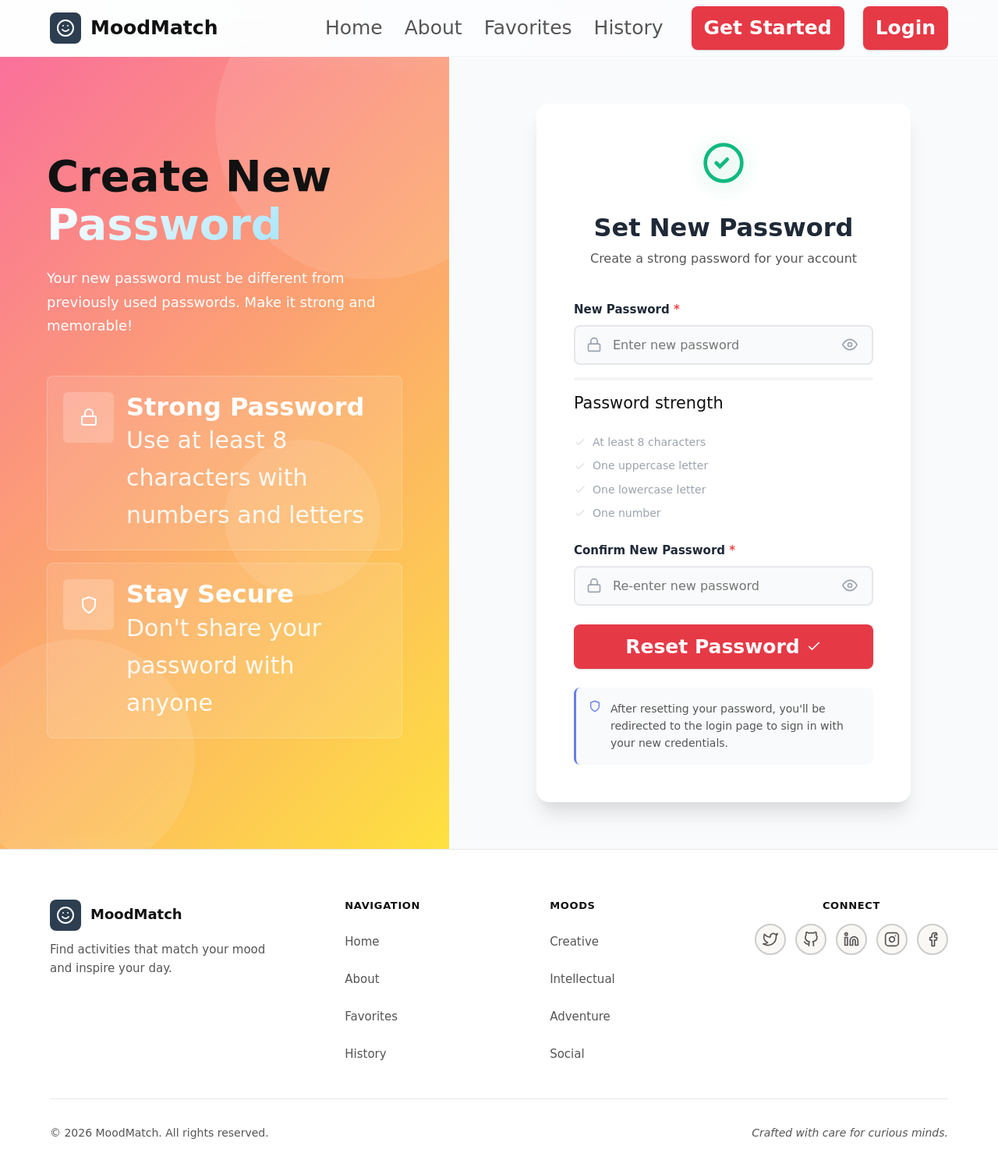
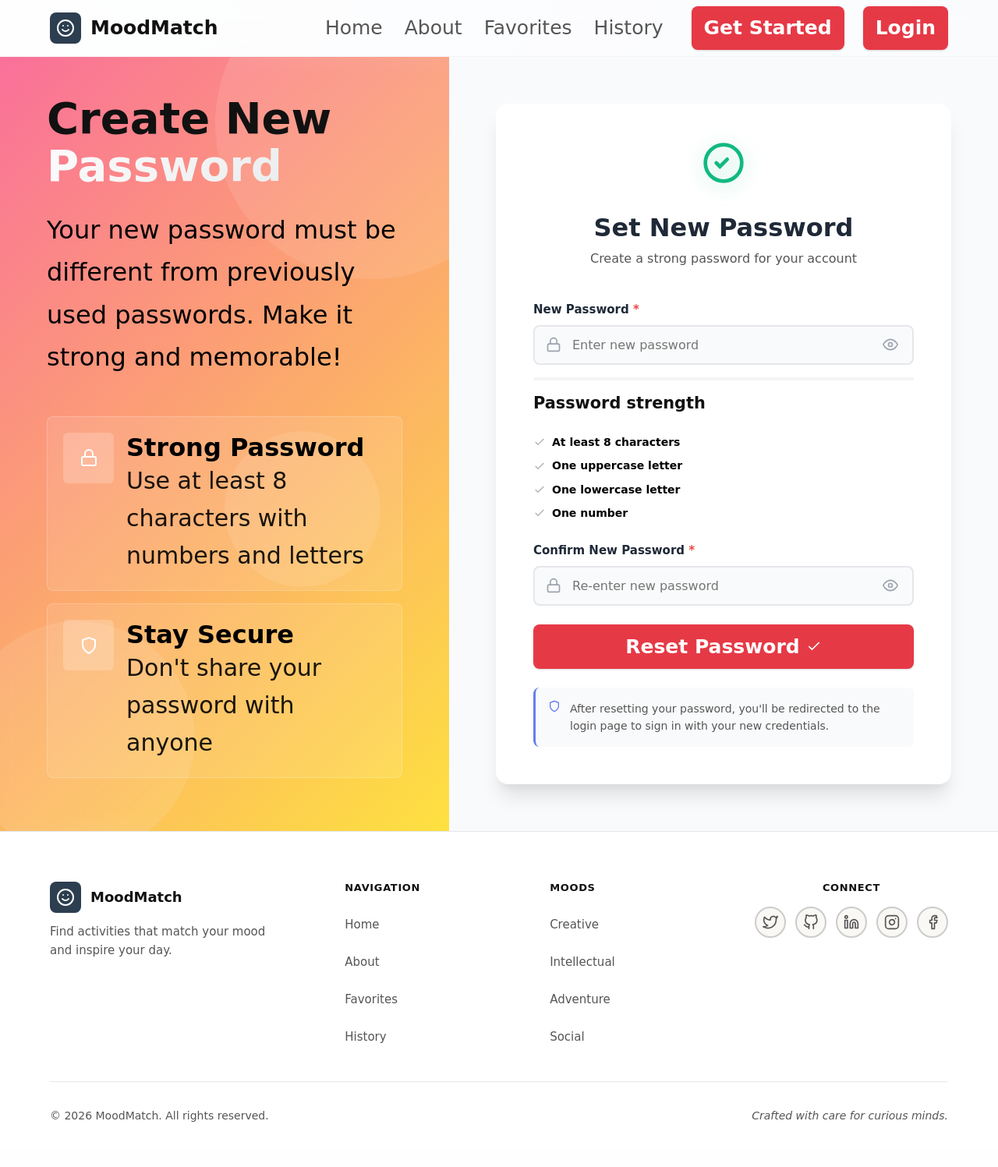
Before and after one commit to hv-0519/MoodMatch, a Flask app: page /reset_password in a window 1280 px wide. Shown: the whole page at 78% size. After the commit the page ends 1439 px from the top, so only its background shows below. Run offline with Flask 3, Linux system fonts and the light colour scheme.

Commit message:
CSS Fixed!!

```diff
--- a/static/css/premium-auth.css
+++ b/static/css/premium-auth.css
@@ -84,19 +84,19 @@ body {
 }
 
 .highlight {
-    background: linear-gradient(135deg, #fff 0%, #a8e6ff 100%);
+    background: linear-gradient(135deg, #fdfbfb 0%, #ebedee 100%);
     -webkit-background-clip: text;
     -webkit-text-fill-color: transparent;
     background-clip: text;
 }
 
 .brand-description {
-    font-size: 1.125rem;
+    font-size: 2rem;
     opacity: 0.95;
     margin-bottom: 48px;
     line-height: 1.7;
     animation: fadeInUp 0.6s ease 0.2s both;
-    color: white;
+    color: black;
 }
 
 .features-list {
@@ -104,6 +104,8 @@ body {
     flex-direction: column;
     gap: 16px;
     animation: fadeInUp 0.6s ease 0.3s both;
+    font-size: 2rem;
+    color: black;
 }
 
 .feature-item {
@@ -210,6 +212,7 @@ body {
 
 .form-container {
     width: 100%;
+    height: 100%;
     max-width: 480px;
     background: var(--bg-primary);
     padding: 48px;
@@ -289,7 +292,6 @@ body {
 }
 
 .step.active .step-number {
-    background: var(--custom-gradient);
     border-color: transparent;
     color: white;
     transform: scale(1.1);
@@ -368,10 +370,17 @@ body {
     gap: 20px;
 }
 
+.pqr{
+    color: black;
+}
+
 .form-group {
     display: flex;
     flex-direction: column;
     gap: 8px;
+    font-weight: bolder;
+
+
 }
 
 .form-group label {
@@ -688,8 +697,8 @@ textarea:focus {
 
 .interest-tag input:checked+span {
     background: var(--primary-gradient);
-    border-color: transparent;
-    color: white;
+    border-color: black;
+    color: black;
 }
 
 /* Password Strength */
@@ -746,6 +755,7 @@ textarea:focus {
 .requirement .check-icon {
     opacity: 0.3;
     transition: var(--transition);
+    color: black;
 }
 
 .requirement.met {
--- a/templates/auth/forget_password.html
+++ b/templates/auth/forget_password.html
@@ -67,7 +67,7 @@
 
     <!-- Right Side - Form -->
     <div class="auth-form-section">
-        <div class="form-container">
+        <div class="form-container wide-form">
             <div class="form-header">
                 <div class="header-icon">
                     <svg width="56" height="56" viewBox="0 0 24 24" fill="none">
--- a/templates/auth/login.html
+++ b/templates/auth/login.html
@@ -64,7 +64,7 @@
 
     <!-- Right Side - Login Form -->
     <div class="auth-form-section">
-        <div class="form-container">
+        <div class="form-container wide-form">
             <div class="form-header">
                 <h2>Welcome Back</h2>
                 <p>Sign in to continue to MoodMatch</p>
--- a/templates/auth/registration.html
+++ b/templates/auth/registration.html
@@ -8,7 +8,7 @@
 {% endblock %}
 
 {% block content %}
-<div class="auth-container registration-container">
+<div class="auth-container">
   <!-- Left Side - Branding -->
   <div class="auth-branding">
     <div class="branding-content">
--- a/templates/auth/reset_password.html
+++ b/templates/auth/reset_password.html
@@ -41,8 +41,8 @@
                         </svg>
                     </div>
                     <div>
-                        <h3 style="font-size:xx-large; color:rgb(255, 255, 255)">Strong Password</h4>
-                            <p style="font-size: larger; color:white">Use at least 8 characters with numbers and letters
+                        <h3 style="font-size:xx-large; color:rgb(0, 0, 0)">Strong Password</h4>
+                            <p style="font-size: larger; color:rgb(0, 0, 0)">Use at least 8 characters with numbers and letters
                             </p>
                     </div>
                 </div>
@@ -54,8 +54,8 @@
                         </svg>
                     </div>
                     <div>
-                        <h3 style="font-size:xx-large; color:white">Stay Secure</h4>
-                            <p style="font-size: larger; color:white">Don't share your password with anyone</p>
+                        <h3 style="font-size:xx-large; color:rgb(0, 0, 0)">Stay Secure</h4>
+                            <p style="font-size: larger; color:rgb(0, 0, 0)">Don't share your password with anyone</p>
                     </div>
                 </div>
             </div>
@@ -70,7 +70,7 @@
 
     <!-- Right Side - Form -->
     <div class="auth-form-section">
-        <div class="form-container">
+        <div class="form-container wide-form">
             <div class="form-header">
                 <div class="header-icon success-icon">
                     <svg width="56" height="56" viewBox="0 0 24 24" fill="none">
@@ -148,28 +148,28 @@
                                 stroke="currentColor" stroke-width="2">
                                 <polyline points="20 6 9 17 4 12" />
                             </svg>
-                            <span>At least 8 characters</span>
+                            <span class="pqr">At least 8 characters</span>
                         </div>
                         <div class="requirement" id="req-uppercase">
                             <svg class="check-icon" width="16" height="16" viewBox="0 0 24 24" fill="none"
                                 stroke="currentColor" stroke-width="2">
                                 <polyline points="20 6 9 17 4 12" />
                             </svg>
-                            <span>One uppercase letter</span>
+                            <span class="pqr">One uppercase letter</span>
                         </div>
                         <div class="requirement" id="req-lowercase">
                             <svg class="check-icon" width="16" height="16" viewBox="0 0 24 24" fill="none"
                                 stroke="currentColor" stroke-width="2">
                                 <polyline points="20 6 9 17 4 12" />
                             </svg>
-                            <span>One lowercase letter</span>
+                            <span class="pqr">One lowercase letter</span>
                         </div>
                         <div class="requirement" id="req-number">
                             <svg class="check-icon" width="16" height="16" viewBox="0 0 24 24" fill="none"
                                 stroke="currentColor" stroke-width="2">
                                 <polyline points="20 6 9 17 4 12" />
                             </svg>
-                            <span>One number</span>
+                            <span class="pqr">One number</span>
                         </div>
                     </div>
                 </div>
--- a/templates/auth/verify_reset_code.html
+++ b/templates/auth/verify_reset_code.html
@@ -63,7 +63,7 @@
 
     <!-- Right Side - Form -->
     <div class="auth-form-section">
-        <div class="form-container">
+        <div class="form-container wide-form">
             <div class="form-header">
                 <div class="header-icon">
                     <svg width="56" height="56" viewBox="0 0 24 24" fill="none">
--- a/templates/main/index.html
+++ b/templates/main/index.html
@@ -11,7 +11,7 @@
         <div class="hero-pattern"></div>
     </div>
 
-    <div class="container hero-container">
+    <div class="container hero-container decorative-shapes">
         <div class="hero-content">
             <div class="hero-badge">
                 <span class="badge-dot"></span>
```
Also changed, not shown: models/mood.db.
